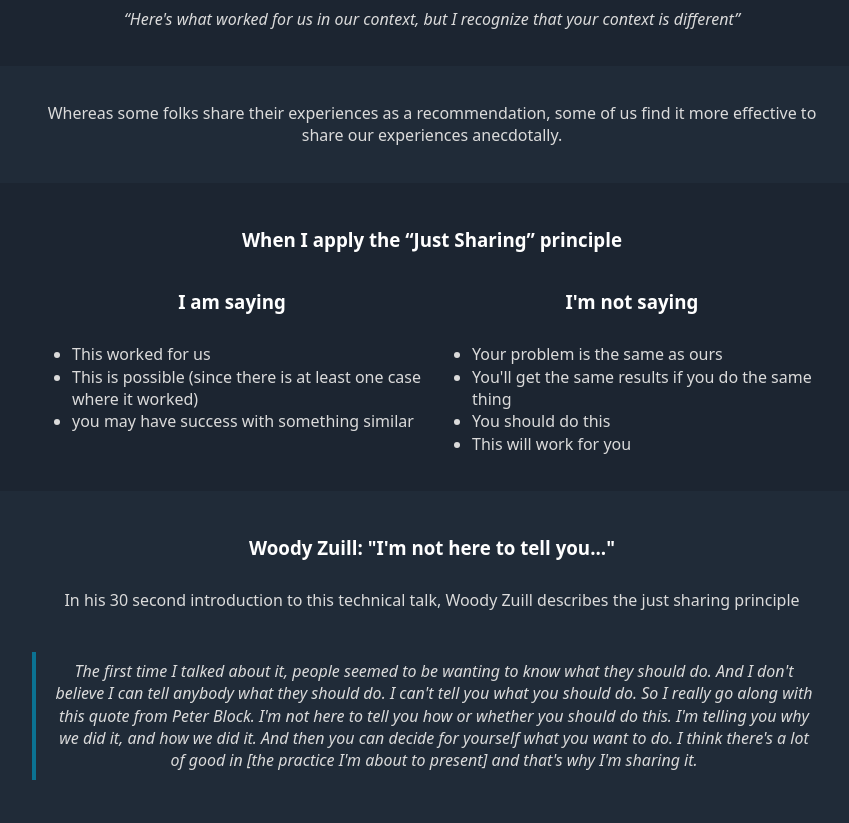
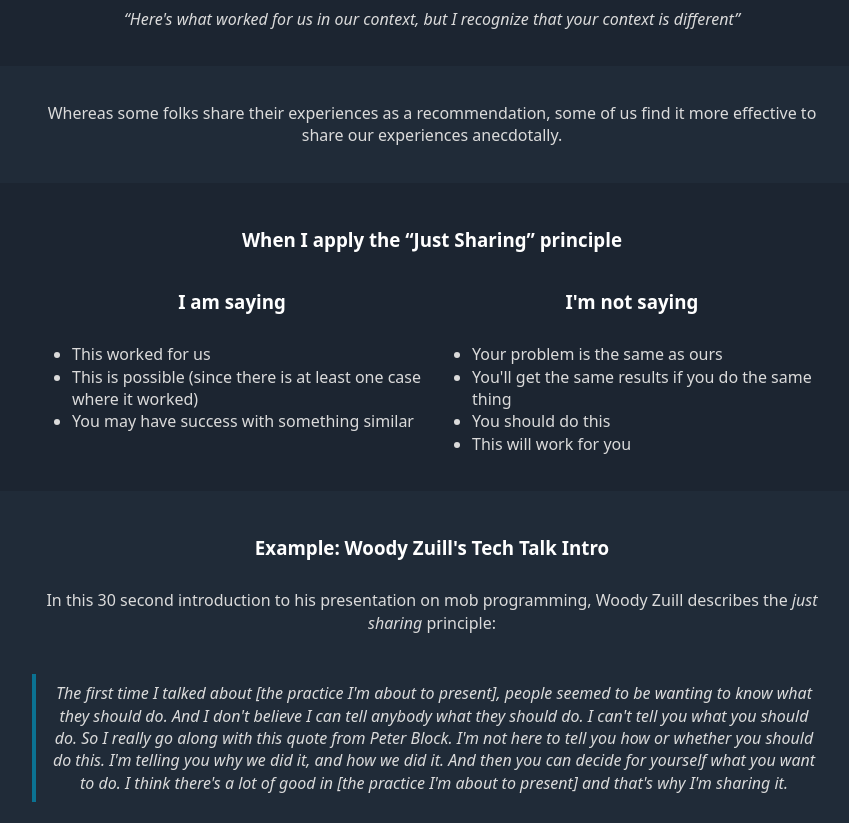
Before and after one commit to alexanderbird/justsharing.dev, a plain HTML site: page www/index.html in a window 1280 px wide. Shown: the part 170-993 px from the top of the page, without its empty margins (208-1057 px from the left). Drawn offline with Linux system fonts and the light colour scheme; grey boxes are pictures that could not be loaded.

Commit message:
Fix capitalization in bullet point; clean up the prefact to the Woody quote

```diff
--- a/www/index.html
+++ b/www/index.html
@@ -50,7 +50,7 @@
           <ul>
             <li>This worked for us
             <li>This is possible (since there is at least one case where it worked)
-            <li>you may have success with something similar
+            <li>You may have success with something similar
           </ul>
         </div>
         <div>
@@ -66,17 +66,20 @@
     </section>
 
     <section class='woody'>
-      <h3>Woody Zuill: "I'm not here to tell you..."</h3>
-      <p>In his 30 second introduction to this technical talk, Woody Zuill describes the just sharing principle</p>
+      <h3>Example: Woody Zuill's Tech Talk Intro</h3>
+      <p>
+        In this 30 second introduction to his presentation on mob programming,
+        Woody Zuill describes the <i>just sharing</i> principle:
+      </p>
       <blockquote>
-        The first time I talked about it, people seemed to be wanting to know
-        what they should do. And I don't believe I can tell anybody what they
-        should do. I can't tell you what you should do. So I really go along
-        with this quote from Peter Block. I'm not here to tell you how or
-        whether you should do this. I'm telling you why we did it, and how we
-        did it. And then you can decide for yourself what you want to do. I
-        think there's a lot of good in [the practice I'm about to present] and
-        that's why I'm sharing it.
+        The first time I talked about [the practice I'm about to present],
+        people seemed to be wanting to know what they should do. And I don't
+        believe I can tell anybody what they should do. I can't tell you what
+        you should do. So I really go along with this quote from Peter Block.
+        I'm not here to tell you how or whether you should do this. I'm telling
+        you why we did it, and how we did it. And then you can decide for
+        yourself what you want to do. I think there's a lot of good in [the
+        practice I'm about to present] and that's why I'm sharing it.
       </blockquote>
       <iframe width="560" height="315" src="https://www.youtube.com/embed/SHOVVnRB4h0?rel=0&start=37&end=64" title="YouTube video player" frameborder="0" allow="accelerometer; autoplay; clipboard-write; encrypted-media; gyroscope; picture-in-picture" allowfullscreen></iframe>
     </section>
```
